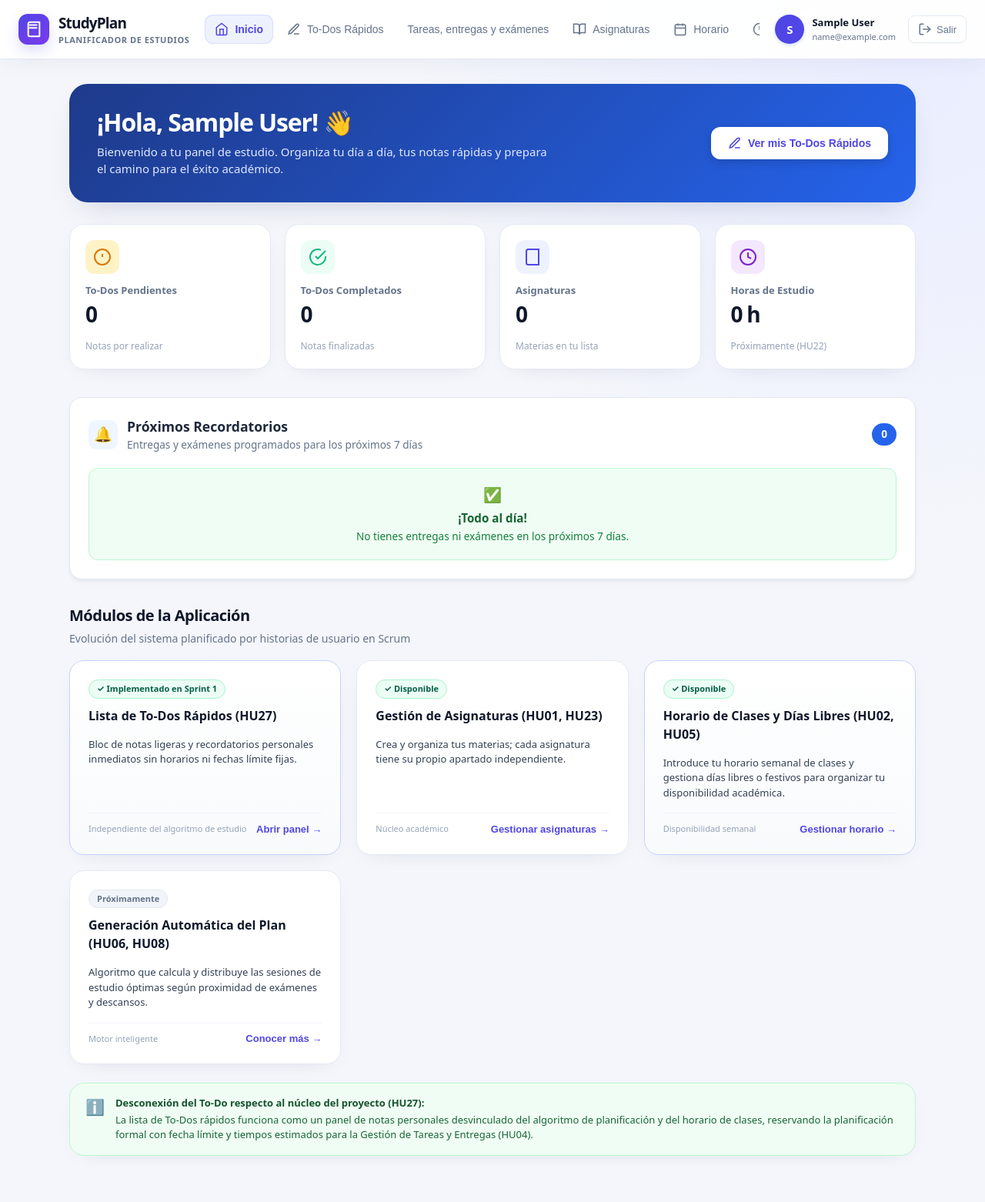
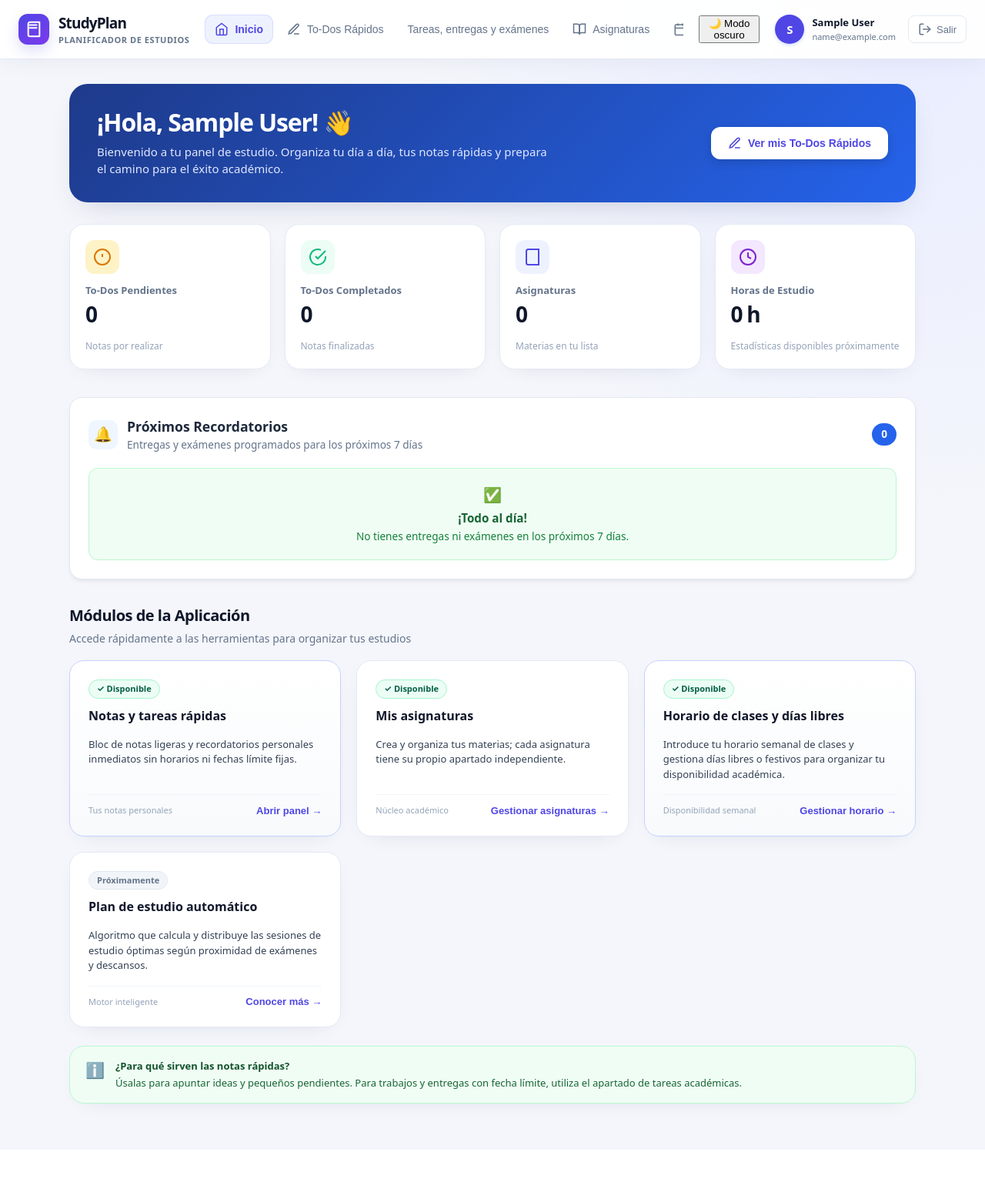
Before and after one commit to Qpalmer45/IS1-Planificador-de-Estudios, a Flask app: page / in a window 1280 px wide. Shown: the whole page at 77% size. After the commit the page ends 1447 px from the top, so only its background shows below. Run offline with Flask 3, Linux system fonts and the light colour scheme; the visitor is signed in with stand-in values (Sample User, id 1); data that the repository does not hold is empty.

Commit message:
Quito las referencias internas del panel de estudio

```diff
--- a/templates/index.html
+++ b/templates/index.html
@@ -8,6 +8,7 @@
   <title>Planificador de Estudios | Dashboard</title>
   <link rel="stylesheet" href="{{ url_for('static', filename='style.css') }}">
 
+<script src="{{ url_for('static', filename='theme.js') }}"></script>
 </head>
 <body class="app-body">
   <!-- Marco principal de la aplicación: navegación, perfil y acceso a las vistas. -->
@@ -59,6 +60,7 @@
       </nav>
 
       <!-- Datos del usuario insertados desde Flask y botón para cerrar sesión. -->
+      <button type="button" class="theme-toggle" data-theme-toggle aria-label="Activar modo oscuro" aria-pressed="false">🌙 <span data-theme-label>Modo oscuro</span></button>
       <div class="nav-user">
         <div class="user-info">
           <div class="user-avatar" id="user-avatar">
@@ -146,7 +148,7 @@
             <span class="metric-label">Horas de Estudio</span>
             <span class="metric-value">0 h</span>
           </div>
-          <span class="metric-sub">Próximamente (HU22)</span>
+          <span class="metric-sub">Estadísticas disponibles próximamente</span>
         </div>
       </div>
 
@@ -179,7 +181,7 @@
     <div class="dashboard-modules">
       <div class="section-title-wrap">
         <h3>Módulos de la Aplicación</h3>
-        <p>Evolución del sistema planificado por historias de usuario en Scrum</p>
+        <p>Accede rápidamente a las herramientas para organizar tus estudios</p>
       </div>
 
 
@@ -189,12 +191,12 @@
           <!-- Módulo activo: HU27 -->
           <article class="module-card card-active">
             <div class="module-header">
-              <span class="status-pill status-ready">✓ Implementado en Sprint 1</span>
-              <h4>Lista de To-Dos Rápidos (HU27)</h4>
+              <span class="status-pill status-ready">✓ Disponible</span>
+              <h4>Notas y tareas rápidas</h4>
             </div>
             <p>Bloc de notas ligeras y recordatorios personales inmediatos sin horarios ni fechas límite fijas.</p>
             <div class="module-footer">
-              <span class="module-tag">Independiente del algoritmo de estudio</span>
+              <span class="module-tag">Tus notas personales</span>
               <button type="button" class="btn-text" id="btn-module-todos">Abrir panel →</button>
             </div>
           </article>
@@ -203,7 +205,7 @@
           <article class="module-card">
             <div class="module-header">
               <span class="status-pill status-ready">✓ Disponible</span>
-              <h4>Gestión de Asignaturas (HU01, HU23)</h4>
+              <h4>Mis asignaturas</h4>
             </div>
             <p>Crea y organiza tus materias; cada asignatura tiene su propio apartado independiente.</p>
             <div class="module-footer">
@@ -216,7 +218,7 @@
           <article class="module-card card-active">
             <div class="module-header">
               <span class="status-pill status-ready">✓ Disponible</span>
-              <h4>Horario de Clases y Días Libres (HU02, HU05)</h4>
+              <h4>Horario de clases y días libres</h4>
             </div>
             <p>Introduce tu horario semanal de clases y gestiona días libres o festivos para organizar tu disponibilidad académica.</p>
             <div class="module-footer">
@@ -229,7 +231,7 @@
           <article class="module-card">
             <div class="module-header">
               <span class="status-pill status-pending">Próximamente</span>
-              <h4>Generación Automática del Plan (HU06, HU08)</h4>
+              <h4>Plan de estudio automático</h4>
             </div>
             <p>Algoritmo que calcula y distribuye las sesiones de estudio óptimas según proximidad de exámenes y descansos.</p>
             <div class="module-footer">
@@ -242,8 +244,8 @@
         <div class="callout-card">
           <div class="callout-icon">ℹ️</div>
           <div class="callout-body">
-            <strong>Desconexión del To-Do respecto al núcleo del proyecto (HU27):</strong>
-            <span>La lista de To-Dos rápidos funciona como un panel de notas personales desvinculado del algoritmo de planificación y del horario de clases, reservando la planificación formal con fecha límite y tiempos estimados para la Gestión de Tareas y Entregas (HU04).</span>
+            <strong>¿Para qué sirven las notas rápidas?</strong>
+            <span>Úsalas para apuntar ideas y pequeños pendientes. Para trabajos y entregas con fecha límite, utiliza el apartado de tareas académicas.</span>
           </div>
         </div>
       </div>
@@ -259,7 +261,7 @@
             <p>Anota recordatorios, ideas o tareas rápidas para organizar tu día.</p>
           </div>
           <div class="scope-badge" title="Funcionalidad independiente del calendario de exámenes">
-            <span>📌 Panel rápido personal (HU27)</span>
+            <span>📌 Notas personales</span>
           </div>
         </header>
 
@@ -670,22 +672,22 @@
     <section id="tab-planificador" class="tab-content">
       <div class="roadmap-card">
         <div class="roadmap-header">
-          <div class="roadmap-badge">Próximo Sprint</div>
-          <h2>Generación Automática del Plan de Estudio (HU06, HU08, HU11, HU15)</h2>
+          <div class="roadmap-badge">En preparación</div>
+          <h2>Plan de estudio automático</h2>
           <p>El núcleo inteligente del proyecto que optimiza tus horas de estudio antes de cada examen.</p>
         </div>
         <div class="roadmap-features">
           <div class="feature-item">
             <span class="feature-icon">🤖</span>
-            <strong>HU06 & HU08 - Generación y Priorización:</strong> Distribución automática según cercanía de exámenes y dificultad.
+            <strong>Planificación personalizada:</strong> Distribución automática según cercanía de exámenes y dificultad.
           </div>
           <div class="feature-item">
             <span class="feature-icon">☕</span>
-            <strong>HU11 - Descansos inteligentes:</strong> Sesiones personalizables con técnicas de estudio (Pomodoro / descansos periódicos).
+            <strong>Descansos:</strong> Sesiones personalizables con técnicas de estudio (Pomodoro / descansos periódicos).
           </div>
           <div class="feature-item">
             <span class="feature-icon">🔄</span>
-            <strong>HU15 - Replanificación:</strong> Recuperación automática de sesiones no realizadas.
+            <strong>Cambios de planes:</strong> Recuperación automática de sesiones no realizadas.
           </div>
         </div>
         <div class="roadmap-action">
```
